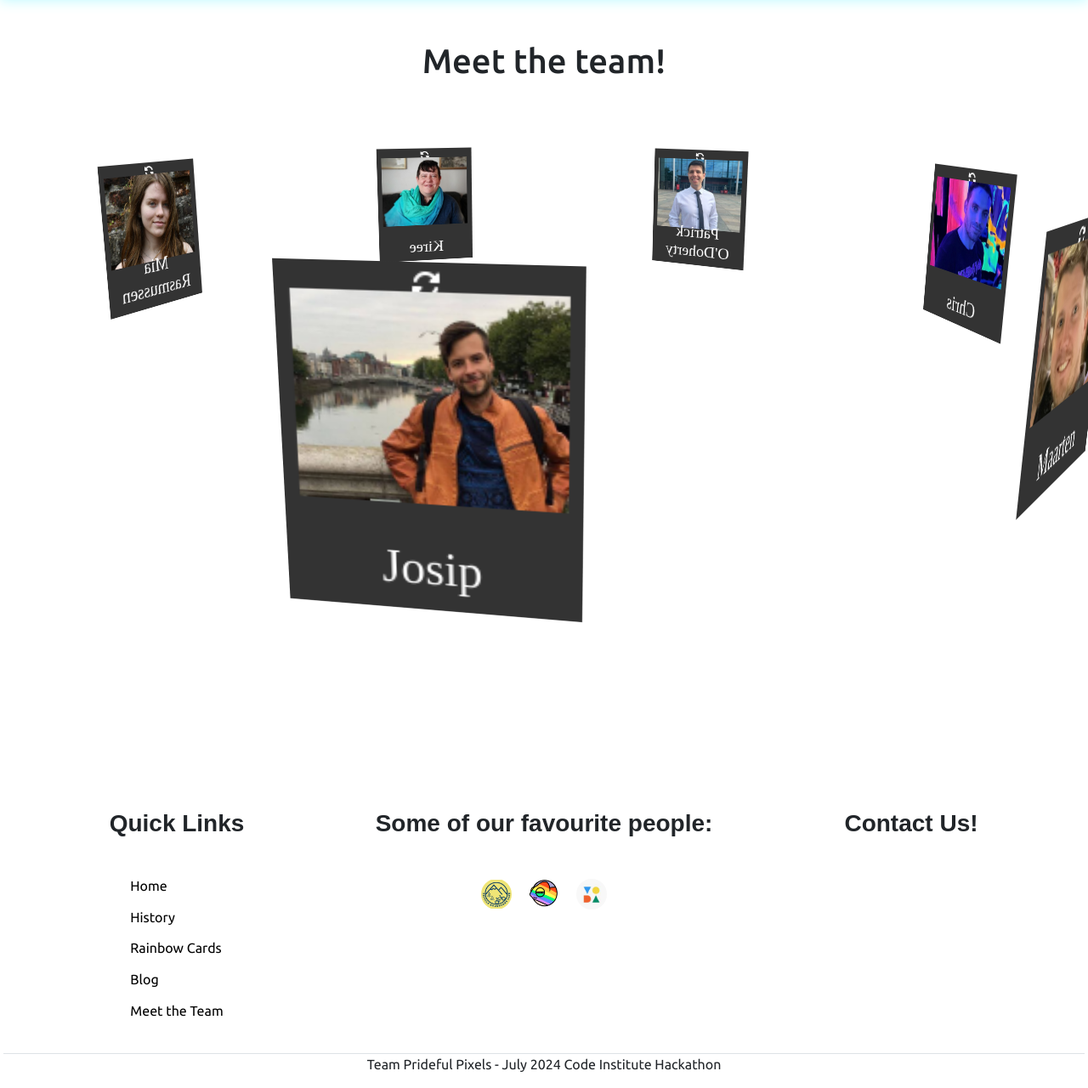
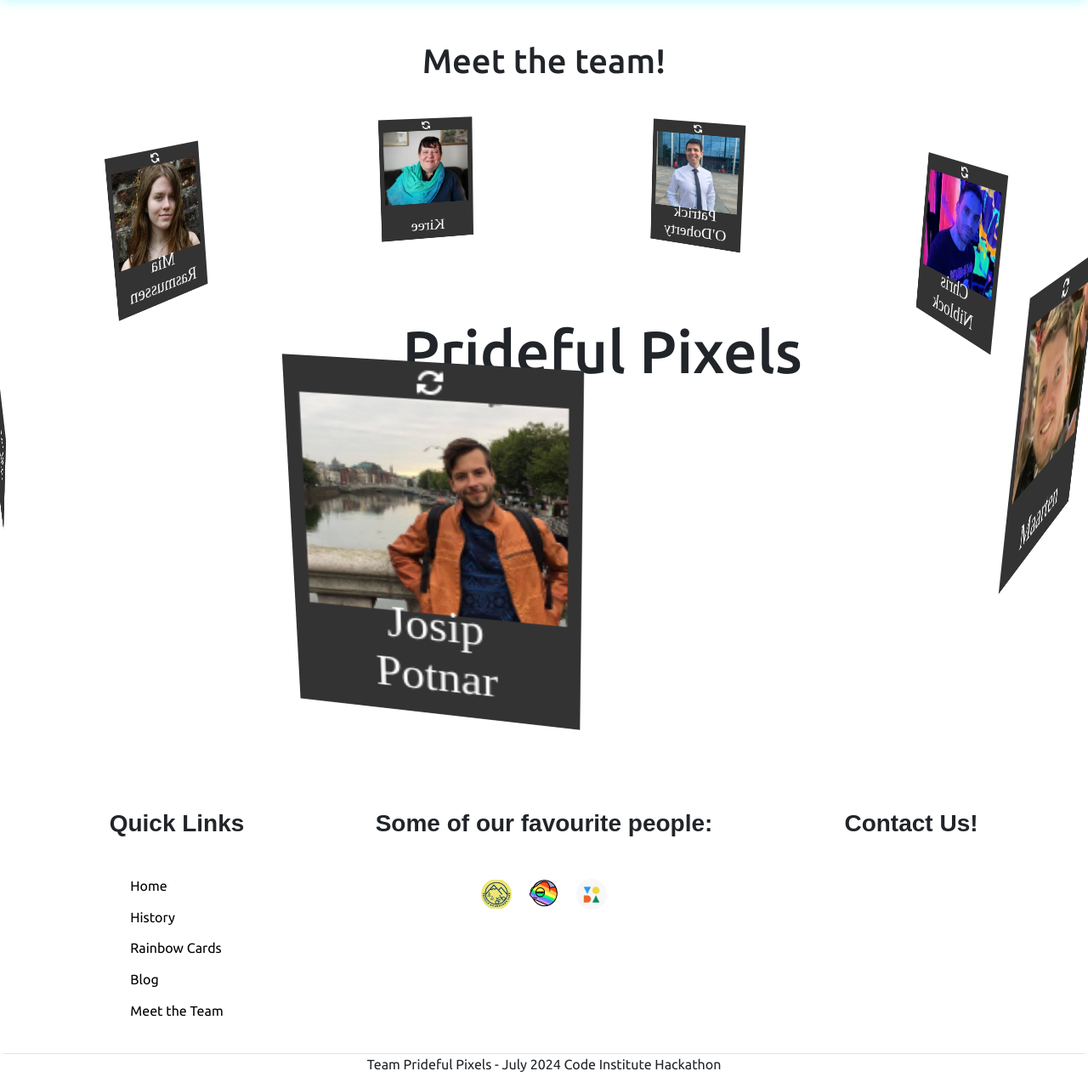
Before and after one commit to josipcodes/hack-team-2, a Django app: page /about/ in a window 1280 px wide. Shown: the part 69-1349 px from the top of the page at 85% size. Run offline with Django 3.2, Linux system fonts and the light colour scheme; some libraries are stand-ins or nearby versions; some web fonts are replaced.

Commit message:
Add more style to the about page

```diff
--- a/about/templates/about/about.html
+++ b/about/templates/about/about.html
@@ -13,11 +13,11 @@
     {% comment %} Red {% endcomment %}
     <div class="item" style="--position: 1">
       <div class="spacing">
-        <div class="polariod red">
-            <div class="card-axis">
+        <div class="polariod">
+            <div class="card-axis red">
                 <div>
-                  <img src="{% static 'images/team/chris.png' %}" alt="Team member: Chris">
-                    <h3 class="title">Chris</h3>
+                  <img class="mt-1" src="{% static 'images/team/chris.png' %}" alt="Team member: Chris">
+                    <h3 class="title">Chris Niblock</h3>
                     <i class="fas fa-sync-alt"></i>
                 </div>
                 <div class="content">
@@ -33,10 +33,10 @@
     {% comment %} Orange {% endcomment %}
     <div class="item" style="--position: 7">
       <div class="spacing">
-        <div class="polariod orange">
-            <div class="card-axis">
+        <div class="polariod">
+            <div class="card-axis orange">
                 <div>
-                  <img src="{% static 'images/team/maarten.png' %}" alt="Team member: Maarten">
+                  <img class="mt-1" src="{% static 'images/team/maarten.png' %}" alt="Team member: Maarten">
                     <h3 class="title">Maarten</h3>
                     <i class="fas fa-sync-alt"></i>
                 </div>
@@ -53,11 +53,11 @@
     {% comment %} Yellow {% endcomment %}
     <div class="item" style="--position: 6">
       <div class="spacing">
-        <div class="polariod yellow">
-            <div class="card-axis">
+        <div class="polariod">
+            <div class="card-axis yellow">
                 <div>
-                  <img src="{% static 'images/team/josip.png' %}" alt="Team member: Josip">
-                    <h3 class="title">Josip</h3>
+                  <img class="mt-1" src="{% static 'images/team/josip.png' %}" alt="Team member: Josip">
+                    <h3 class="title">Josip Potnar</h3>
                     <i class="fas fa-sync-alt"></i>
                 </div>
                 <div class="content">
@@ -73,10 +73,10 @@
     {% comment %} Green {% endcomment %}
     <div class="item" style="--position: 5">
       <div class="spacing">
-        <div class="polariod green">
-            <div class="card-axis">
+        <div class="polariod">
+            <div class="card-axis green">
                 <div>
-                  <img src="{% static 'images/team/kayla.png' %}" alt="Team member: Kayla">
+                  <img class="mt-1" src="{% static 'images/team/kayla.png' %}" alt="Team member: Kayla">
                     <h3 class="title">Kayla</h3>
                     <i class="fas fa-sync-alt"></i>
                 </div>
@@ -93,10 +93,10 @@
     {% comment %} Blue {% endcomment %}
     <div class="item" style="--position: 4">
       <div class="spacing">
-        <div class="polariod blue">
-            <div class="card-axis">
+        <div class="polariod">
+            <div class="card-axis blue">
                 <div>
-                  <img src="{% static 'images/team/mia.png' %}" alt="Team member: Mia Rasmussen">
+                  <img class="mt-1" src="{% static 'images/team/mia.png' %}" alt="Team member: Mia Rasmussen">
                   <h3 class="title">Mia Rasmussen</h3>
                   <i class="fas fa-sync-alt"></i>
                 </div>
@@ -113,10 +113,10 @@
     {% comment %} Indigo {% endcomment %}
     <div class="item" style="--position: 3">
       <div class="spacing">
-        <div class="polariod indigo">
-            <div class="card-axis">
+        <div class="polariod">
+            <div class="card-axis indigo">
                 <div>
-                  <img src="{% static 'images/team/kiree.jpg' %}" alt="Team member: Kiree">
+                  <img class="mt-1" src="{% static 'images/team/kiree.jpg' %}" alt="Team member: Kiree">
                     <h3 class="title">Kiree</h3>
                     <i class="fas fa-sync-alt"></i>
                 </div>
@@ -132,11 +132,12 @@
     </div>
     {% comment %} Violet {% endcomment %}
     <div class="item" style="--position: 2">
+      <div>
         <div class="spacing">
-        <div class="polariod violet">
-            <div class="card-axis">
+          <div class="polariod">
+              <div class="card-axis violet">
                   <div>
-                  <img src="{% static 'images/team/patrick.jpg' %}" alt="Team member: Patrick O'Doherty">
+                    <img class="mt-1" src="{% static 'images/team/patrick.jpg' %}" alt="Team member: Patrick O'Doherty">
                       <h3 class="title">Patrick O'Doherty</h3>
                       <i class="fas fa-sync-alt"></i>
                   </div>
@@ -151,6 +152,10 @@
         </div>
       </div>
     </div>
+  </div>
+</div>
+<div class="prideful">
+  <h2>Prideful Pixels</h2>
 </div>
 
 <script>
--- a/static/css/style.css
+++ b/static/css/style.css
@@ -598,17 +598,19 @@ nav {
   text-align: center;
   overflow: hidden;
   position: relative;
+  z-index: 2;
 }
 
 .banner .slider {
   position: absolute;
   width: 170px;
-  height: 220px;
+  height: 10px;
   top: 10%;
   left: calc(50% - 100px);
   transform-style: preserve-3d;
   transform: perspective(1000px);
   animation: autoRun 25s linear infinite;
+  z-index: 1;
 }
 
 @keyframes autoRun {
@@ -644,7 +646,7 @@ nav {
   transform-style: preserve-3d;
 }
 
-.spacing .polariod{
+.spacing .polariod {
   position: relative;
   width: clamp(500px, 30vw, 800px);
   height: clamp(500px, 30vw, 800px);
@@ -652,57 +654,61 @@ nav {
   transform-style: preserve-3d;
   perspective: 1000px;
   cursor: pointer;
+  z-index: 1;
 }
+
 .spacing .polariod .card-axis {
   /* Pulling the card out of flow */
   position: absolute;
   top: 0;
   left: 0;
   width: 130%;
-    height: 40%;
+  height: 44%;
   transform-style: preserve-3d;
   transition: 0.9s ease;
   background: #333;
   color: #fff;
+  cursor: pointer;
+  z-index: 1;
 }
 
-.spacing .polariod:hover .card-axis {
+.spacing .polariod .card-axis:hover {
   color: #000;
   border: 2px solid #ffffff;
 }
 
 /* Add hover effects for color classes */
-.spacing .polariod.red:hover .card-axis {
+.spacing .polariod .card-axis.red:hover {
   background: #ffadad;
   box-shadow: 0 0 5px #e40303, 0 0 10px #e40303, inset 0 0 5px #e40303;
 }
 
-.spacing .polariod.orange:hover .card-axis {
+.spacing .polariod .card-axis.orange:hover {
   background: #ffd6a5;
   box-shadow: 0 0 5px #ff8c00, 0 0 10px #ff8c00, inset 0 0 5px #ff8c00;
 }
 
-.spacing .polariod.yellow:hover .card-axis {
+.spacing .polariod .card-axis.yellow:hover {
   background: #fdffb6;
   box-shadow: 0 0 5px #ffed00, 0 0 10px #ffed00, inset 0 0 5px #ffed00;
 }
 
-.spacing .polariod.green:hover .card-axis {
+.spacing .polariod .card-axis.green:hover {
   background: #caffbf;
   box-shadow: 0 0 5px #008026, 0 0 10px #008026, inset 0 0 5px #008026;
 }
 
-.spacing .polariod.blue:hover .card-axis {
+.spacing .polariod .card-axis.blue:hover {
   background: #9bf6ff;
   box-shadow: 0 0 5px #004dff, 0 0 10px #004dff, inset 0 0 5px #004dff;
 }
 
-.spacing .polariod.indigo:hover .card-axis {
+.spacing .polariod .card-axis.indigo:hover {
   background: #bdb2ff;
   box-shadow: 0 0 5px #570997, 0 0 10px #570997, inset 0 0 5px #570997;
 }
 
-.spacing .polariod.violet:hover .card-axis {
+.spacing .polariod .card-axis.violet:hover {
   background: #ffc6ff;
   box-shadow: 0 0 5px #750787, 0 0 10px #750787, inset 0 0 5px #750787;
 }
@@ -720,10 +726,10 @@ nav {
   width: 90%;
   height: 60%;
   object-fit: cover;
+}
 
-}
 .spacing .polariod .card-axis .content {
-    /* Content Positioning  */
+  /* Content Positioning */
   display: flex;
   flex-direction: column;
   align-items: center;
@@ -738,6 +744,7 @@ nav {
   transform-style: preserve-3d;
   transform: rotateY(180deg);
 }
+
 .spacing .polariod .card-axis .content div {
   /* Raising the text from the card back */
   padding: 20px;
@@ -747,21 +754,36 @@ nav {
   transform: translateZ(100px);
   overflow: auto;
 }
+
 .spacing .polariod .card-axis .content h3 {
   justify-content: start;
   text-transform: uppercase;
   font-family: Ubuntu;
 }
+
 .spacing .polariod .card-axis .content p {
   font-size: 20px;
   font-family: Ubuntu;
 }
-.spacing .polariod .card-axis .title{
+
+.spacing .polariod .card-axis .title {
   position: absolute;
   bottom: 0;
   left: 50%;
   transform: translate(-50%);
   font-family: Playwrite DE VA;
+}
+
+.prideful {
+  position: absolute;
+  top: 0;
+  margin-top: 55vh;
+  margin-left: 37vw;
+  z-index: 1;
+}
+
+.prideful h2 {
+  font-size: 70px;
 }
 
 @media (min-width: 40rem) {
```
Lines whose indentation alone changed are shown as unchanged.
